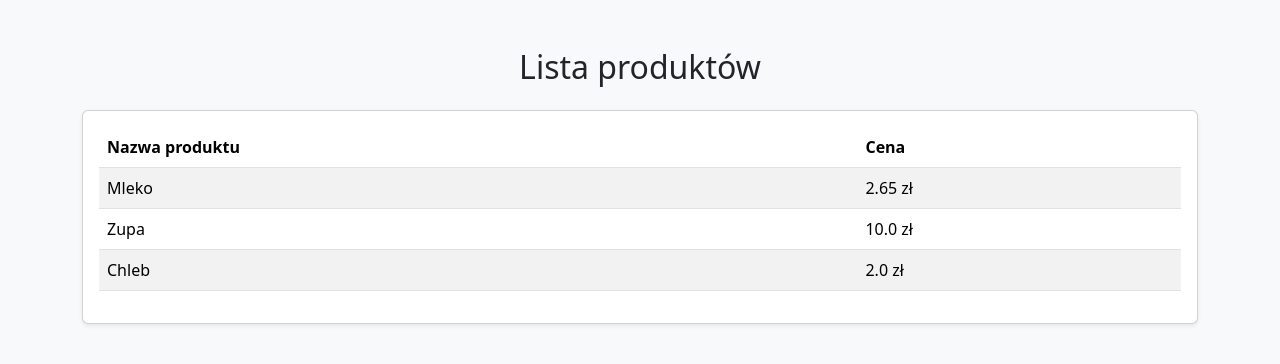
After one commit to szymon-sowinski/MiniSklep, a Django app: page /display_products/ in a window 1280 px wide. The commit adds this page. Shown: the top 364 px of the page. Run offline with Django 5.2, Linux system fonts and the light colour scheme; data comes from the database, SQL or seed files in the repository; both versions use the stored data as it was after the commit.

Commit message:
Added display_products view and URL, updated add_product view and template to include product price validation and display products template creation

```diff
--- a/MiniSklep/urls.py
+++ b/MiniSklep/urls.py
@@ -16,10 +16,11 @@ Including another URLconf
 """
 from django.contrib import admin
 from django.urls import path
-from MiniSklepApp.views import add_product
+from MiniSklepApp.views import add_product, display_products
 
 urlpatterns = [
     path('admin/', admin.site.urls),
     path('', add_product, name='home'),
     path('add_product/', add_product, name='add_product'),
+    path('display_products/', display_products, name='display_products')
 ]
--- a/MiniSklepApp/models.py
+++ b/MiniSklepApp/models.py
@@ -5,4 +5,4 @@ class Product(models.Model):
     price = models.FloatField()
 
     def __str__(self):
-        return self.name, self.price
+        return f"{self.name} - {self.price} zł"
--- a/MiniSklepApp/templates/add_product.html
+++ b/MiniSklepApp/templates/add_product.html
@@ -19,8 +19,8 @@
                         <input type="text" id="name" name="name" class="form-control" required>
                     </div>
                     <div class="mb-3">
-                        <label for="description" class="form-label">Cena produktu</label>
-                        <input type="number" class="form-control" name="price" id="price">
+                        <label for="price" class="form-label">Cena produktu</label>
+                        <input type="number" class="form-control" name="price" id="price" step="0.01" required>
                     </div>
                     <button type="submit" class="btn btn-primary w-100">Dodaj produkt</button>
                 </form>
--- /dev/null
+++ b/MiniSklepApp/templates/display_products.html
@@ -0,0 +1,43 @@
+<!DOCTYPE html>
+<html lang="pl">
+<head>
+    <meta charset="UTF-8">
+    <meta name="viewport" content="width=device-width, initial-scale=1.0">
+    <title>Lista produktów</title>
+    <link href="https://cdn.jsdelivr.net/npm/bootstrap@5.3.3/dist/css/bootstrap.min.css" rel="stylesheet">
+    <script defer src="https://cdn.jsdelivr.net/npm/bootstrap@5.3.3/dist/js/bootstrap.bundle.min.js"></script>
+</head>
+<body class="bg-light">
+    <div class="container mt-5">
+        <h2 class="text-center mb-4">Lista produktów</h2>
+
+        {% if message %}
+            <div class="alert alert-success alert-dismissible fade show" role="alert">
+                {{ message }}
+                <button type="button" class="btn-close" data-bs-dismiss="alert" aria-label="Close"></button>
+            </div>
+        {% endif %}
+
+        <div class="card shadow-sm">
+            <div class="card-body">
+                <table class="table table-striped table-hover">
+                    <thead>
+                        <tr>
+                            <th scope="col">Nazwa produktu</th>
+                            <th scope="col">Cena</th>
+                        </tr>
+                    </thead>
+                    <tbody>
+                        {% for product in products %}
+                            <tr>
+                                <td>{{ product.name }}</td>
+                                <td>{{ product.price }} zł</td>
+                            </tr>
+                        {% endfor %}
+                    </tbody>
+                </table>
+            </div>
+        </div>
+    </div>
+</body>
+</html>
--- a/MiniSklepApp/views.py
+++ b/MiniSklepApp/views.py
@@ -12,3 +12,9 @@ def add_product(request):
 
     products = Product.objects.all()
     return render(request, 'add_product.html', {'products': products})
+
+def display_products(request):
+    message = ''
+
+    products = Product.objects.all()
+    return render(request, 'display_products.html', {'products': products, 'message': message})
```
Also changed, not shown: db.sqlite3.
